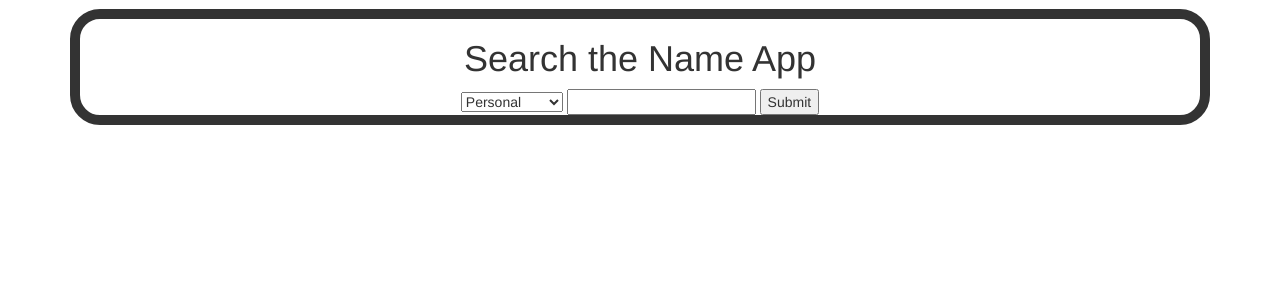
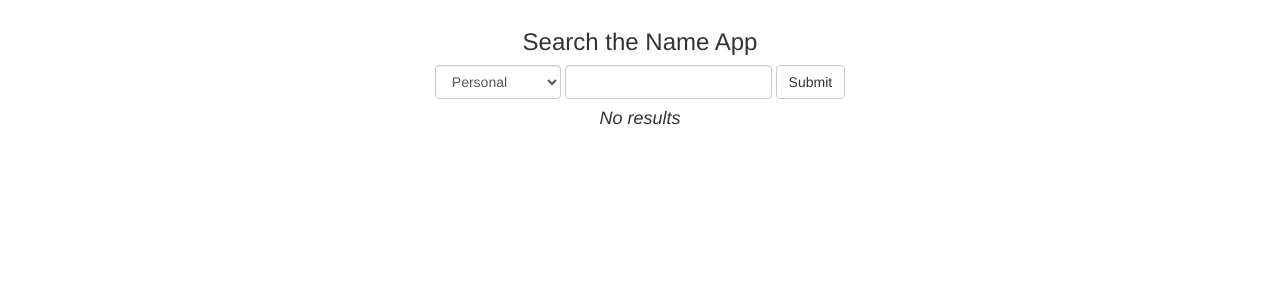
Before and after one commit to unt-libraries/django-name, a Django app: page /name/search/ in a window 1280 px wide. Shown: the part 51-351 px from the top of the page. Run offline with Django 3.2, Linux system fonts and the light colour scheme; some libraries are stand-ins or nearby versions.

Commit message:
Upgrade to Bootstrap 3.

```diff
--- a/name/templates/name/search.html
+++ b/name/templates/name/search.html
@@ -1,126 +1,108 @@
 {% extends "name/base.html" %}
 {% block title %}Search{% endblock %}
 {% load get_value from name_extras %}
+
 {% block content %}
 
     {% if not entries %}
-        <div style="border: 10px solid; border-radius: 30px">
-            <div style="text-align: center">
-                <h1>Search the Name App</h1>
-            </div>
-            <form class="form form-inline" style="text-align: center" id="large_search" action="{% url "name_search" %}">
-
-                <!-- show current searched type as the default selection, if it exists -->
-                <div>
-		<select name="q_type" id="large_q_type">
+        <div class="row">
+            <div class="col-sm-12">
+                <div class="text-center">
+                    <h3>Search the Name App</h3>
+                    <form class="form form-inline" action="{% url "name_search" %}">
+                        <select class="form-control" name="q_type" id="large_q_type">
                             {% for k, v in types.items %}
                                 {% if q_type == k %}
-                            <option value="{{ v }}" selected>
-                                {{ v }}
-                            </option>
+                                    <option value="{{ v }}" selected>{{ v }}</option>
                                 {% else %}
-                            <option value="{{ v }}">
-                                {{ v }}
-                            </option>
+                                    <option value="{{ v }}">{{ v }}</option>
                                 {% endif %}
                             {% endfor %}
                         </select>
-
-                <!-- default value will be the passed query, if it exists -->
-                <input
-                    class="search-query"
-                    type="text"
-                    name="q"
-                    id="large_names"
-                    value="{{ q }}"
-                    onfocus="if(this.value==this.defaultValue)this.value='';"
-                    onblur="if(this.value=='')this.value=this.defaultValue;"
-                >
-                <button class="btn-small" type="submit">Submit</button>
+                        <input class="form-control" type="text" name="q" id="large_names" value="{{ q }}">
+                        <button class="btn btn-default" type="submit">Submit</button>
+                    </form>
                 </div>
-            </form>
+            </div>
+        </div>
+        {# TODO: Make this better #}
+        <div class="row">
+            <div class="col-sm-12">
+                <div class="text-center">
+                    <h4><em>No results</em></h4>
+                </div>
+            </div>
         </div>
 
 
 <!-- BEGIN SEARCH RESULTS -->
-    {% else %} {% if entries %}
-                <table id="results" class="table table-striped table-hover">
-					<thead>
-                    <!-- TABLE HEADER -->
-                    <tr>
-                        <th style="width: 60%;">
+    {% else %}
+        <div class="row">
+            <div class="col-sm-12">
+                <div class="btn-group pull-right">
                     {% if sort != 'name_a' %}
-                                <a class="btn" href="?q_type={{ q_type }}&amp;q={{ q }}&amp;order=name_a&amp;page={{ entries.page }}">Names <span class="help">(Sort Dsc.)</span><i class='icon-arrow-up offset1'></i></a>
+                        <a class="btn btn-default" href="?q_type={{ q_type }}&amp;q={{ q }}&amp;order=name_a&amp;page={{ entries.page }}">Names <span class="help">(Sort Dsc.)</span></a>
                     {% else %}
-                                <a class="btn" href="?q_type={{ q_type }}&amp;q={{ q }}&amp;order=name_d&amp;page={{ entries.page }}">Names <span class="help">(Sort Asc.)</span><i class='icon-arrow-down offset1'></i></a>
+                        <a class="btn btn-default" href="?q_type={{ q_type }}&amp;q={{ q }}&amp;order=name_d&amp;page={{ entries.page }}">Names <span class="help">(Sort Asc.)</span></a>
                     {% endif %}
-                        </th>
-			<!-- <th style="width: 15%; background-color: #B2E2ED">Type</th> -->
-			<th>
+
                     {% if sort != 'begin_a' %}
-                                <a class="btn" href="?q_type={{ q_type }}&amp;q={{ q }}&amp;order=begin_a&amp;page={{ entries.page }}">{{ date_display_begin }} <i class='icon-arrow-up'></i></a>
+                        <a class="btn btn-default" href="?q_type={{ q_type }}&amp;q={{ q }}&amp;order=begin_a&amp;page={{ entries.page }}">{{ date_display_begin }}</a>
                     {% else %}
-                                <a class="btn" href="?q_type={{ q_type }}&amp;q={{ q }}&amp;order=begin_d&amp;page={{ entries.page }}">{{ date_display_begin }} <i class='icon-arrow-down'></i></a>
-                                </a>
+                        <a class="btn btn-default" href="?q_type={{ q_type }}&amp;q={{ q }}&amp;order=begin_d&amp;page={{ entries.page }}">{{ date_display_begin }}</i></a>
                     {% endif %}
-                        </th>
-                        <th>
+
                     {% if sort != 'end_a' %}
-                                <a class="btn" href="?q_type={{ q_type }}&amp;q={{ q }}&amp;order=end_a&amp;page={{ entries.page }}">{{ date_display_end }} <i class='icon-arrow-up'></i></a>
+                        <a class="btn btn-default" href="?q_type={{ q_type }}&amp;q={{ q }}&amp;order=end_a&amp;page={{ entries.page }}">{{ date_display_end }}</a>
                     {% else %}
-                                <a class="btn" href="?q_type={{ q_type }}&amp;q={{ q }}&amp;order=end_d&amp;page={{ entries.page }}">{{ date_display_end }} <i class='icon-arrow-down'></i></a>
+                        <a class="btn btn-default" href="?q_type={{ q_type }}&amp;q={{ q }}&amp;order=end_d&amp;page={{ entries.page }}">{{ date_display_end }}</a>
                     {% endif %}
-                        </th>
-                        <th>&nbsp;
-
-                        </th>
-                    </tr>
-					</thead>
-                    <!-- iterate through search results and display if not suppressed / deleted -->
+                </div>
+            </div>
+        </div>
+        <div class="row">
+            <div class="col-sm-12">
+                <table class="table">
+                    </tbody>
                         {% for entry in entries.object_list %}
+                            {# TODO: Make sure the merged names are not sent via search #}
                             {% if entry.record_status == 0 and entry.merged_with == None %}
                                 <tr>
+                                    <td>
+                                        <a href='{% url "name_entry_detail" entry %}'>{{ entry.name }}</a>
 
-                                <!-- resolve the reverse to the view of the entry -->
-                                <td class="data" style="vertical-align:middle">
-                                    <a href='{% url "name_entry_detail" entry %}'>
-                                        {{ entry.name }}
-                                    </a>
-
-                                    <!-- if disambiguation exists, show as small print -->
+                                        {# If disambiguation exists, show as small print #}
                                         {% if entry.disambiguation %}
-                                        <small>
-                                            ({{ entry.disambiguation }})
-                                        </small>
+                                            <small>({{ entry.disambiguation }})</small>
                                         {% endif %}
                                     </td>
+                                    <td>{{ entry.begin }}</td>
+                                    <td>{{ entry.end }}</td>
+                                    <td>
+                                        <div class="btn-group pull-right">
+                                            {# If user is authenticated, add edit button #}
+                                            {% if user.is_authenticated %}
+                                                <a class="btn btn-default btn-sm" href="{% url "admin:name_name_change" entry.id %}">Edit</a>
+                                            {% endif %}
 
-                                <td class="data" style="vertical-align:middle">{{ entry.begin }}</td>
-                                <td class="data" style="vertical-align:middle">{{ entry.end }}</td>
-
-                                <td class="buttons">
-                                    <div class="btn-group">
-
-                                        <!-- if user is authenticated, add edit button -->
-                                        {% if user.is_authenticated %}
-                                            <a class="btn" href="{% url "admin:name_name_change" entry.id %}">
-                                                <i class="icon-pencil"></i> Edit
-                                            </a>
-                                        {% endif %}
-                                        <a class="btn" href="http://digital2.library.unt.edu/search/?q=&quot;{{entry.name}}&quot;&amp;t=metadata">View Items</a>
+                                            <a class="btn btn-default btn-sm" href="http://digital2.library.unt.edu/search/?q=&quot;{{entry.name}}&quot;&amp;t=metadata">View Items</a>
                                         </div>
                                     </td>
-
                                 </tr>
                             {% endif %}
-
                         {% endfor %}
+                    </tbody>
                 </table>
-    {% endif %}{% endif %}
+            </div>
+        </div>
+    {% endif %}
 
     {% if entries.paginator.num_pages > 1 %}
-        <div class="pagination">
-            <ul>
+        <div class="row">
+            <div class="col-sm-12">
+                <div class="text-center">
+                    {# TODO: Move this to a partial #}
+                    <ul class="pagination">
                         {% if entries.number != 1 %}
                             <li><a href="?q_type={{ q_type }}&amp;q={{ q }}&amp;order={{ sort }}&amp;page=1">first</a></li>
                         {% else %}
@@ -159,6 +141,8 @@
                         {% endif %}
                     </ul>
                 </div>
+            </div>
+        </div>
     {% endif %}
 
 {% endblock %}
```
Lines whose indentation alone changed are shown as unchanged.
